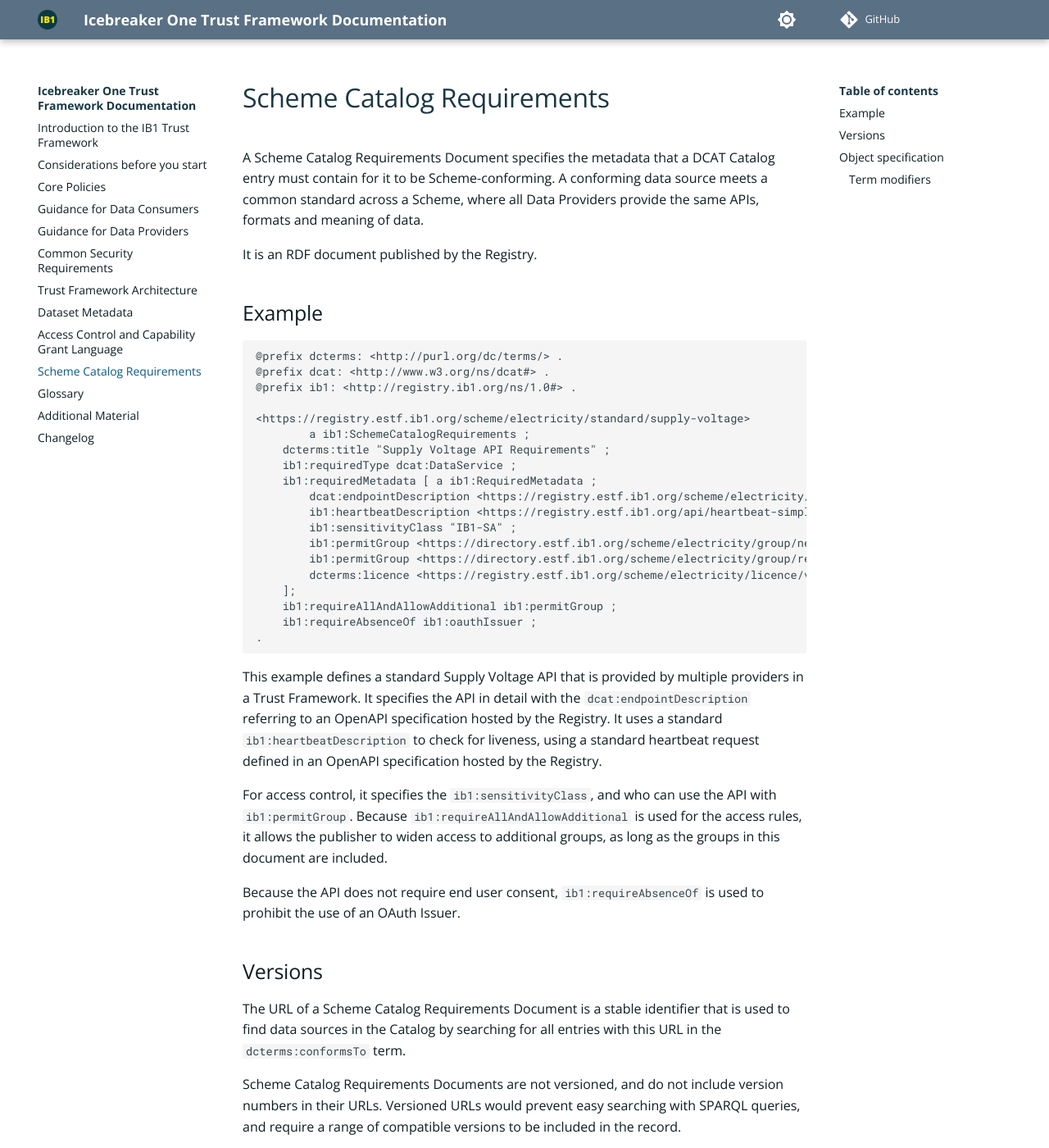
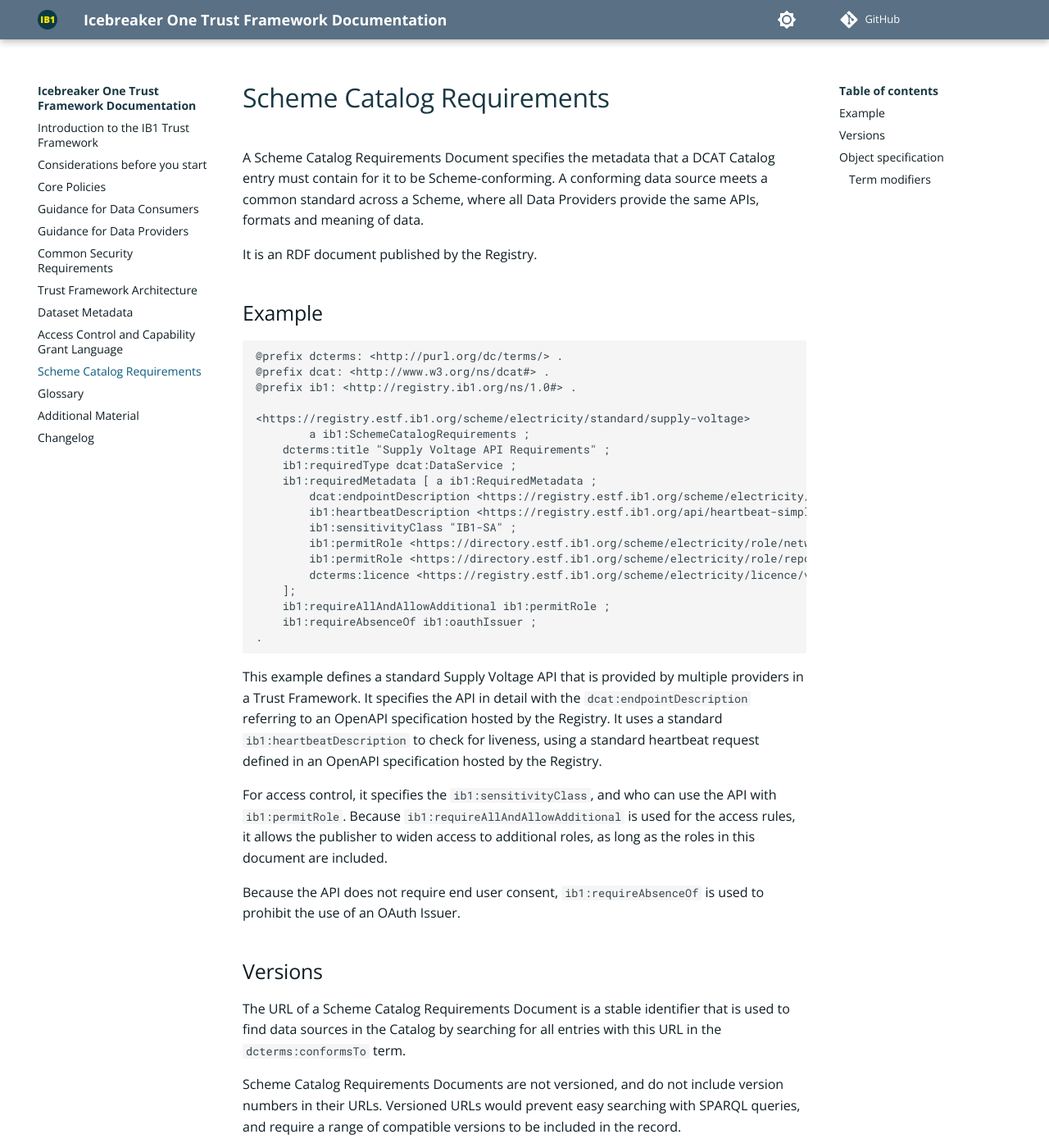
Before and after one commit to icebreakerone/ib1-technical-docs, an MkDocs documentation site: the page built from docs/scheme_catalog_requirements.md, in a window 1280 px wide and 1400 px high. Shown: the whole window at 82% size. Built offline with MkDocs 1.6.1 and Material for MkDocs 9.7.7, drawn with Linux system fonts in a browser that asks for light colours; plug-ins that fetch from the network failed and are left out; comment, search, counter and statistics services are not loaded; the version menu is left out; some of the changed text lies outside the part shown.

Commit message:
docs/scheme_catalog_requirements.md updated from https://stackedit.net/

````diff
--- a/docs/scheme_catalog_requirements.md
+++ b/docs/scheme_catalog_requirements.md
@@ -20,18 +20,18 @@ It is an RDF document published by the Registry.
 	    dcat:endpointDescription <https://registry.estf.ib1.org/scheme/electricity/api/voltage> ;
 	    ib1:heartbeatDescription <https://registry.estf.ib1.org/api/heartbeat-simple/1.0> ;
 	    ib1:sensitivityClass "IB1-SA" ;
-	    ib1:permitGroup <https://directory.estf.ib1.org/scheme/electricity/group/network-operator> ;
-	    ib1:permitGroup <https://directory.estf.ib1.org/scheme/electricity/group/report-provider> ;
+	    ib1:permitRole <https://directory.estf.ib1.org/scheme/electricity/role/network-operator> ;
+	    ib1:permitRole <https://directory.estf.ib1.org/scheme/electricity/role/report-provider> ;
 	    dcterms:licence <https://registry.estf.ib1.org/scheme/electricity/licence/voltage-reporting/1.4> ;
 	];
-	ib1:requireAllAndAllowAdditional ib1:permitGroup ;
+	ib1:requireAllAndAllowAdditional ib1:permitRole ;
 	ib1:requireAbsenceOf ib1:oauthIssuer ;
 .
 ```
 
 This example defines a standard Supply Voltage API that is provided by multiple providers in a Trust Framework. It specifies the API in detail with the `dcat:endpointDescription` referring to an OpenAPI specification hosted by the Registry. It uses a standard `ib1:heartbeatDescription` to check for liveness, using a standard heartbeat request defined in an OpenAPI specification hosted by the Registry.
 
-For access control, it specifies the `ib1:sensitivityClass`, and who can use the API with `ib1:permitGroup`. Because `ib1:requireAllAndAllowAdditional` is used for the access rules, it allows the publisher to widen access to additional groups, as long as the groups in this document are included.
+For access control, it specifies the `ib1:sensitivityClass`, and who can use the API with `ib1:permitRole`. Because `ib1:requireAllAndAllowAdditional` is used for the access rules, it allows the publisher to widen access to additional roles, as long as the roles in this document are included.
 
 Because the API does not require end user consent, `ib1:requireAbsenceOf` is used to prohibit the use of an OAuth Issuer.
 
@@ -41,7 +41,7 @@ The URL of a Scheme Catalog Requirements Document is a stable identifier that is
 
 Scheme Catalog Requirements Documents are not versioned, and do not include version numbers in their URLs. Versioned URLs would prevent easy searching with SPARQL queries, and require a range of compatible versions to be included in the record.
 
-Scheme Catalog Requirements Documents may be updated with backwards compatible changes, for example, adding additional groups who are permitted to use the data source. Existing records are not updated automatically. A compliance process will detect out-of-date catalog entries, and notify providers to review the changes and update their record.
+Scheme Catalog Requirements Documents may be updated with backwards compatible changes, for example, adding additional roles who are permitted to use the data source. Existing records are not updated automatically. A compliance process will detect out-of-date catalog entries, and notify providers to review the changes and update their record.
 
 ## Object specification
 
````
Also changed, not shown: other parts of docs/scheme_catalog_requirements.md (+2 -2 lines).
